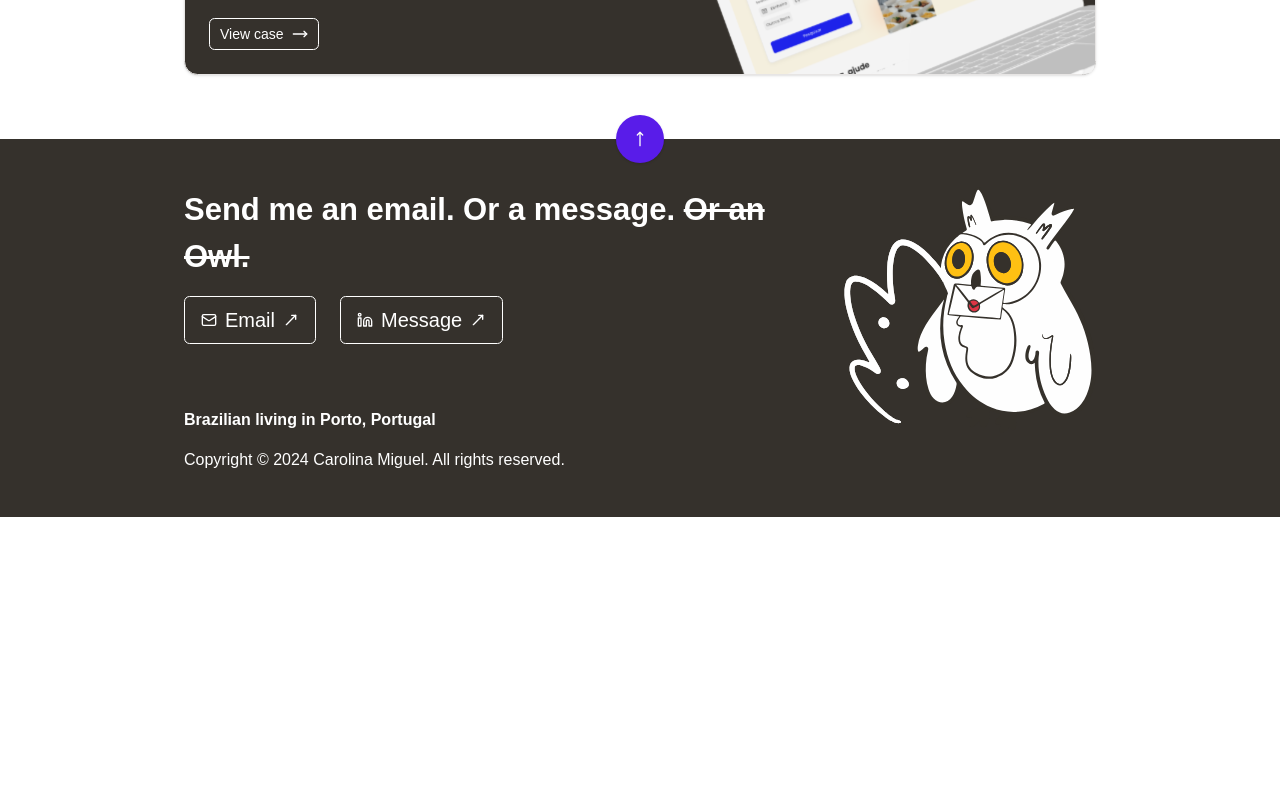
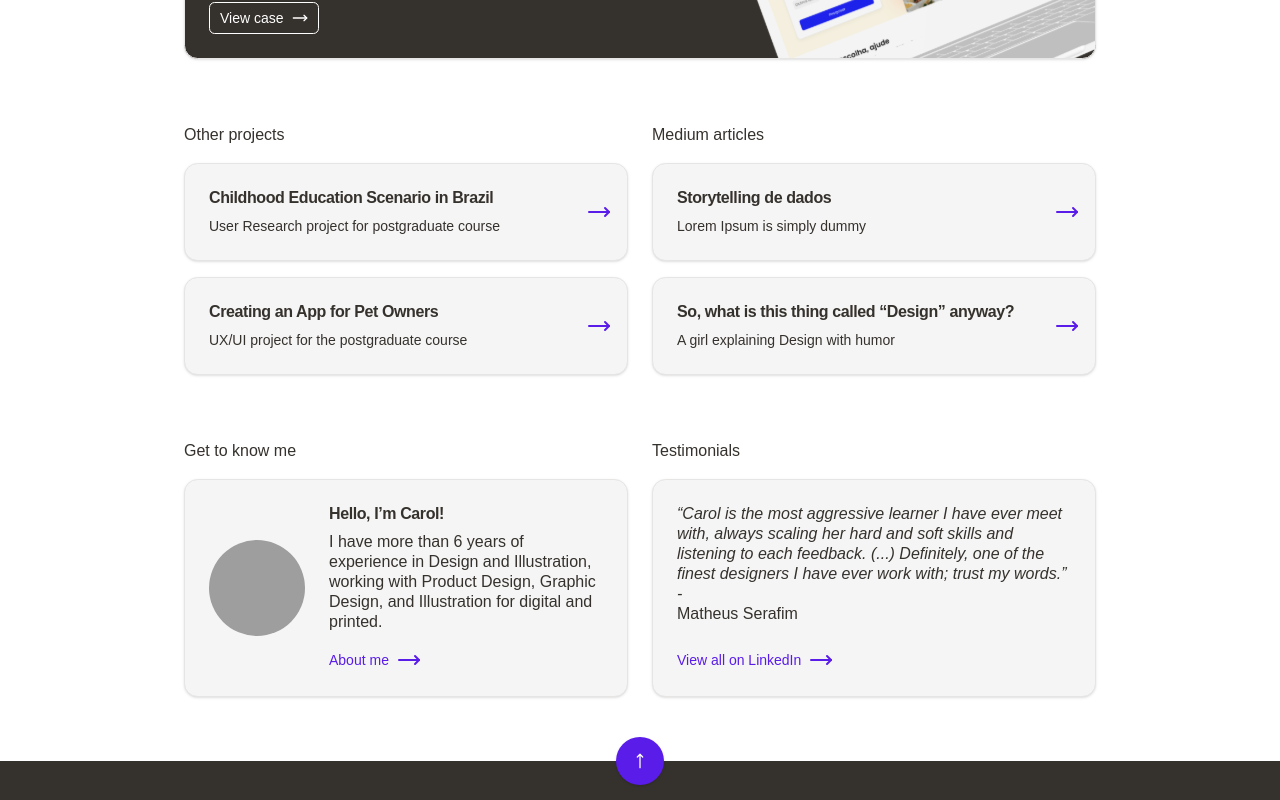
Before and after one commit to caioat/neni-portfolio-shadcn, a React (Vite) app: page / in a window 1280 px wide. Shown: the part 780-1580 px from the top of the page. Before the commit the page ends 1297 px from the top, so only its background shows below. Built offline with nearby package versions, Linux system fonts and the light colour scheme; grey boxes are pictures that could not be loaded.

Commit message:
Main page almost complete (missing top image/title and make responsive)

```diff
--- a/package.json
+++ b/package.json
@@ -10,6 +10,7 @@
     "preview": "vite preview"
   },
   "dependencies": {
+    "@radix-ui/react-avatar": "^1.1.3",
     "@radix-ui/react-slot": "^1.1.2",
     "@tailwindcss/vite": "^4.0.6",
     "@tanstack/react-router": "^1.102.1",
--- a/src/components/Footer.tsx
+++ b/src/components/Footer.tsx
@@ -3,6 +3,10 @@ import { MoveUp, MoveUpRight, Mail, Linkedin } from "lucide-react";
 import owl1 from "../assets/owl_1.svg";
 
 export const Footer = () => {
+  const handleScrollToTop = () => {
+    window.scrollTo({ top: 0, behavior: "smooth" });
+  };
+
   return (
     <footer className="py-6 md:py-0 bg-foreground">
       <div className="container-wrapper">
@@ -11,6 +15,7 @@ export const Footer = () => {
             <Button
               size="icon"
               className="bg-purple hover:bg-purple/90 rounded-full relative top-[-24px] w-12 h-12"
+              onClick={handleScrollToTop}
             >
               <MoveUp />
             </Button>
--- /dev/null
+++ b/src/components/cards/AboutCard.tsx
@@ -0,0 +1,62 @@
+import {
+  Card,
+  CardContent,
+  CardFooter,
+  CardHeader,
+  CardTitle,
+} from "@/components/ui/card";
+import { cn } from "@/lib/utils";
+import { Avatar, AvatarFallback, AvatarImage } from "../ui/avatar";
+import { MoveRight } from "lucide-react";
+
+interface AboutCardProps {
+  title: string;
+  content: string;
+  image: string;
+  redirectLink: string;
+  className?: string;
+}
+
+export const AboutCard = ({
+  title,
+  content,
+  image,
+  redirectLink,
+  className,
+}: AboutCardProps) => {
+  return (
+    <>
+      <Card
+        className={cn(
+          "flex justify-between bg-secondary text-foreground",
+          className
+        )}
+      >
+        <div className="flex items-center pl-6">
+          <Avatar className="w-24 h-24">
+            <AvatarImage src={image} alt="me" />
+            <AvatarFallback>CN</AvatarFallback>
+          </Avatar>
+        </div>
+        <div>
+          <CardHeader className="pb-2">
+            <CardTitle className="text-md leading-5">{title}</CardTitle>
+          </CardHeader>
+          <CardContent className="pb-4">
+            <p className="text-md leading-5">{content}</p>
+          </CardContent>
+          <CardFooter>
+            <a
+              href={redirectLink}
+              className="text-sm font-light text-purple p-0 hover:underline"
+            >
+              <p className="flex items-center gap-2">
+                About me <MoveRight />
+              </p>
+            </a>
+          </CardFooter>
+        </div>
+      </Card>
+    </>
+  );
+};
--- /dev/null
+++ b/src/components/cards/MiniCard.tsx
@@ -0,0 +1,44 @@
+import { Card, CardFooter, CardHeader, CardTitle } from "@/components/ui/card";
+import { cn } from "@/lib/utils";
+import { MoveRight } from "lucide-react";
+
+interface MiniCardProps {
+  title: string;
+  content: string;
+  redirectLink: string;
+  className?: string;
+}
+
+export const MiniCard = ({
+  title,
+  content,
+  redirectLink,
+  className,
+}: MiniCardProps) => {
+  return (
+    <>
+      <Card
+        className={cn(
+          "flex justify-between bg-secondary text-foreground",
+          className
+        )}
+      >
+        <div>
+          <CardHeader className="pb-2">
+            <CardTitle className="text-md font-bold leading-5">
+              {title}
+            </CardTitle>
+          </CardHeader>
+          <CardFooter>
+            <p className="text-md leading-5 text-sm">{content}</p>
+          </CardFooter>
+        </div>
+        <div className="flex items-center justify-center p-4">
+          <a href={redirectLink}>
+            <MoveRight className="text-purple" />
+          </a>
+        </div>
+      </Card>
+    </>
+  );
+};
--- a/src/components/cards/ProjectHighlightCard.tsx
+++ b/src/components/cards/ProjectHighlightCard.tsx
@@ -45,7 +45,7 @@ export const ProjectHighlightCard = ({
           </CardFooter>
         </div>
         <div>
-          <img src={image} alt="" className="h-full rounded-br-lg" />
+          <img src={image} alt="" className="h-full w-[495px] rounded-br-lg" />
         </div>
       </Card>
     </>
--- /dev/null
+++ b/src/components/cards/TestimonialCard.tsx
@@ -0,0 +1,38 @@
+import { Card, CardContent, CardFooter } from "@/components/ui/card";
+import { cn } from "@/lib/utils";
+import { MoveRight } from "lucide-react";
+
+interface TestimonialCardProps {
+  content: string;
+  author: string;
+  redirectLink: string;
+  className?: string;
+}
+
+export const TestimonialCard = ({
+  content,
+  author,
+  redirectLink,
+  className,
+}: TestimonialCardProps) => {
+  return (
+    <>
+      <Card className={cn("bg-secondary text-foreground", className)}>
+        <CardContent className="text-md leading-5 p-6">
+          <p className="italic">{content} - </p>
+          <p className="font-medium">{author}</p>
+        </CardContent>
+        <CardFooter>
+          <a
+            href={redirectLink}
+            className="text-sm font-light text-purple p-0 hover:underline"
+          >
+            <p className="flex items-center gap-2">
+              View all on LinkedIn <MoveRight />
+            </p>
+          </a>
+        </CardFooter>
+      </Card>
+    </>
+  );
+};
--- /dev/null
+++ b/src/components/ui/avatar.tsx
@@ -0,0 +1,51 @@
+import * as React from "react"
+import * as AvatarPrimitive from "@radix-ui/react-avatar"
+
+import { cn } from "@/lib/utils"
+
+function Avatar({
+  className,
+  ...props
+}: React.ComponentProps<typeof AvatarPrimitive.Root>) {
+  return (
+    <AvatarPrimitive.Root
+      data-slot="avatar"
+      className={cn(
+        "relative flex size-8 shrink-0 overflow-hidden rounded-full",
+        className
+      )}
+      {...props}
+    />
+  )
+}
+
+function AvatarImage({
+  className,
+  ...props
+}: React.ComponentProps<typeof AvatarPrimitive.Image>) {
+  return (
+    <AvatarPrimitive.Image
+      data-slot="avatar-image"
+      className={cn("aspect-square size-full", className)}
+      {...props}
+    />
+  )
+}
+
+function AvatarFallback({
+  className,
+  ...props
+}: React.ComponentProps<typeof AvatarPrimitive.Fallback>) {
+  return (
+    <AvatarPrimitive.Fallback
+      data-slot="avatar-fallback"
+      className={cn(
+        "bg-muted flex size-full items-center justify-center rounded-full",
+        className
+      )}
+      {...props}
+    />
+  )
+}
+
+export { Avatar, AvatarImage, AvatarFallback }
--- a/src/index.css
+++ b/src/index.css
@@ -14,7 +14,8 @@
   --popover-foreground: hsl(20 14.3% 4.1%);
   --primary: hsl(24 9.8% 10%);
   --primary-foreground: hsl(60 9.1% 97.8%);
-  --secondary: hsl(60 4.8% 95.9%);
+  /* --secondary: hsl(60 4.8% 95.9%); */
+  --secondary: hsl(0 0% 96%);
   --secondary-foreground: hsl(24 9.8% 10%);
   --muted: hsl(60 4.8% 95.9%);
   --muted-foreground: hsl(25 5.3% 44.7%);
--- a/src/routes/illustration.lazy.tsx
+++ b/src/routes/illustration.lazy.tsx
@@ -4,28 +4,6 @@ export const Route = createLazyFileRoute("/illustration")({
   component: Illustration,
 });
 
-import {
-  Card,
-  CardContent,
-  CardDescription,
-  CardFooter,
-  CardHeader,
-  CardTitle,
-} from "@/components/ui/card";
-
 function Illustration() {
-  return (
-    <Card>
-      <CardHeader>
-        <CardTitle>Card Title</CardTitle>
-        <CardDescription>Card Description</CardDescription>
-      </CardHeader>
-      <CardContent>
-        <p>Card Content</p>
-      </CardContent>
-      <CardFooter>
-        <p>Card Footer</p>
-      </CardFooter>
-    </Card>
-  );
+  return <>Text</>;
 }
--- a/src/routes/index.lazy.tsx
+++ b/src/routes/index.lazy.tsx
@@ -1,9 +1,14 @@
 import { ProjectHighlightCard } from "@/components/cards/ProjectHighlightCard";
 import { createLazyFileRoute } from "@tanstack/react-router";
+
+import { MiniCard } from "@/components/cards/MiniCard";
+import { AboutCard } from "@/components/cards/AboutCard";
 
 import vetSystemCard from "../assets/vet_system_card.svg";
 import acordoCertoCard from "../assets/acordo_certo_card.svg";
 import postGraduationCard from "../assets/post_graduation_card.svg";
+import avatar from "../assets/avatar.svg";
+import { TestimonialCard } from "@/components/cards/TestimonialCard";
 
 export const Route = createLazyFileRoute("/")({
   component: Index,
@@ -13,8 +18,8 @@ function Index() {
   return (
     <>
       <div>captain image</div>
-      <div>
-        <p>Highlight projects</p>
+      <div className="pb-16">
+        <p className="pb-4 font-medium">Highlight projects</p>
         <ProjectHighlightCard
           title="Creating a Veterinary System for the Biggest Pet Shop in Brazil"
           content="Ecommerce Company"
@@ -36,6 +41,55 @@ function Index() {
           redirectLink="/vet-system"
         />
       </div>
+      <div className="pb-16 flex w-full gap-6">
+        <div className="w-full">
+          <p className="pb-4 font-medium">Other projects</p>
+          <MiniCard
+            title="Childhood Education Scenario in Brazil"
+            content="User Research project for postgraduate course"
+            redirectLink="/vet-system"
+            className="mb-4"
+          />
+          <MiniCard
+            title="Creating an App for Pet Owners"
+            content="UX/UI project for the postgraduate course"
+            redirectLink="/vet-system"
+          />
+        </div>
+        <div className="w-full">
+          <p className="pb-4 font-medium">Medium articles</p>
+          <MiniCard
+            title="Storytelling de dados"
+            content="Lorem Ipsum is simply dummy "
+            redirectLink="/vet-system"
+            className="mb-4"
+          />
+          <MiniCard
+            title="So, what is this thing called “Design” anyway?"
+            content="A girl explaining Design with humor"
+            redirectLink="/vet-system"
+          />
+        </div>
+      </div>
+      <div className="flex w-full gap-6">
+        <div className="w-full">
+          <p className="pb-4 font-medium">Get to know me</p>
+          <AboutCard
+            title="Hello, I’m Carol!"
+            content="I have more than 6 years of experience in Design and Illustration, working with Product Design, Graphic Design, and Illustration for digital and printed."
+            image={avatar}
+            redirectLink="/vet-system"
+          />
+        </div>
+        <div className="w-full">
+          <p className="pb-4 font-medium">Testimonials</p>
+          <TestimonialCard
+            content="“Carol is the most aggressive learner I have ever meet with, always scaling her hard and soft skills and listening to each feedback. (...) Definitely, one of the finest designers I have ever work with; trust my words.”"
+            author="Matheus Serafim"
+            redirectLink="/vet-system"
+          />
+        </div>
+      </div>
     </>
   );
 }
```
Also changed, not shown: 2 other files (tests, documents, lock files or other folders).
